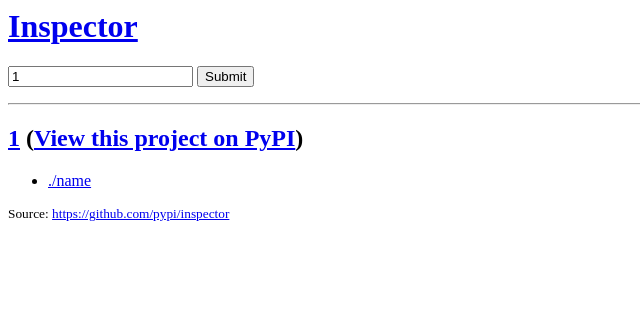
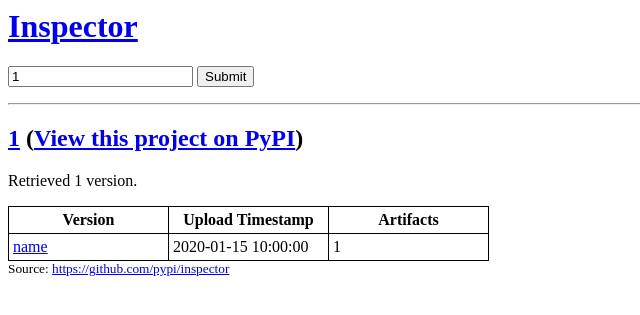
Before and after one commit to pypi/inspector, a Flask app: page /project/1/ in a window 1280 px wide. Shown: the top 315 px of the page, without its empty margins (0-640 px from the left). Run offline with Flask 3, Linux system fonts and the light colour scheme; a database or web service that is not in the repository returns one stand-in record (values such as "Sample title"); data that the repository does not hold is empty.

Commit message:
Created an HTML table-based "package releases" view. (#157)
* Created an HTML table-based "package releases" view.

* Adapted test to prior changes.

```diff
--- a/inspector/main.py
+++ b/inspector/main.py
@@ -67,13 +67,15 @@
     if resp.status_code != 200:
         return redirect(pypi_project_url, 307)
 
-    version_urls = [
-        "." + "/" + str(version)
-        for version in sorted(resp.json()["releases"].keys(), key=parse, reverse=True)
-    ]
+    releases = resp.json()["releases"]
+    sorted_releases = {
+        version: releases[version]
+        for version in sorted(releases.keys(), key=parse, reverse=True)
+    }
+
     return render_template(
-        "links.html",
-        links=version_urls,
+        "releases.html",
+        releases=sorted_releases,
         h2=project_name,
         h2_link=f"/project/{project_name}",
         h2_paren="View this project on PyPI",
--- a/inspector/static/style.css
+++ b/inspector/static/style.css
@@ -14,3 +14,13 @@
     display: block;
     color: red;
 }
+
+table, th, td {
+    border: 1px solid black;
+    border-collapse: collapse;
+    padding: 4px;
+}
+
+.no-entries {
+    color: grey;
+}
--- /dev/null
+++ b/inspector/templates/releases.html
@@ -0,0 +1,45 @@
+{% extends 'base.html' %}
+
+{% block head %}
+  <link rel="stylesheet" type="text/css" href="/static/style.css">
+{% endblock %}
+
+{% block body %}
+{% if releases|length != 1 %}
+  <p>Retrieved {{ releases|length }} versions.</p>
+{% else %}
+  <p>Retrieved 1 version.</p>
+{% endif %}
+
+<table>
+<colgroup>
+  <col style="width: 160px">
+  <col style="width: 160px">
+  <col style="width: 160px">
+</colgroup>
+<thead>
+<tr>
+  <th>Version</th>
+  <th>Upload Timestamp</th>
+  <th>Artifacts</th>
+</tr>
+</thead>
+{% for key, value in releases.items() %}
+  <tr>
+  {% if value|length > 0 %}
+    <td><a href="./{{ key }}">{{ key }}</a></td>
+    <td>{{ value[0]['upload_time'] }}</td>
+    <td>{{ value|length }}</td>
+  {% else %}
+    <td>{{ key }}</td>
+    <td><span class="no-entries"><i>Not Available</i></span></td>
+    <td><span class="no-entries"><i>Not Available</i></span></td>
+  {% endif %}
+  </tr>
+{% endfor %}
+<tbody>
+</tbody>
+
+</table>
+
+{% endblock %}
```
Also changed, not shown: tests/test_main.py (+2 -2 lines).
